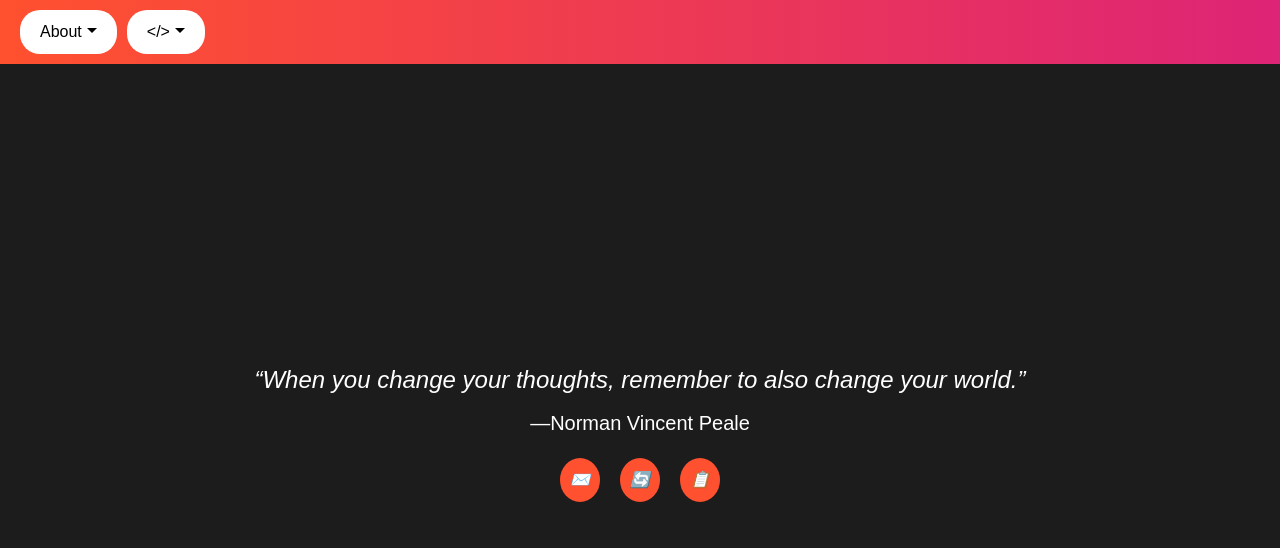
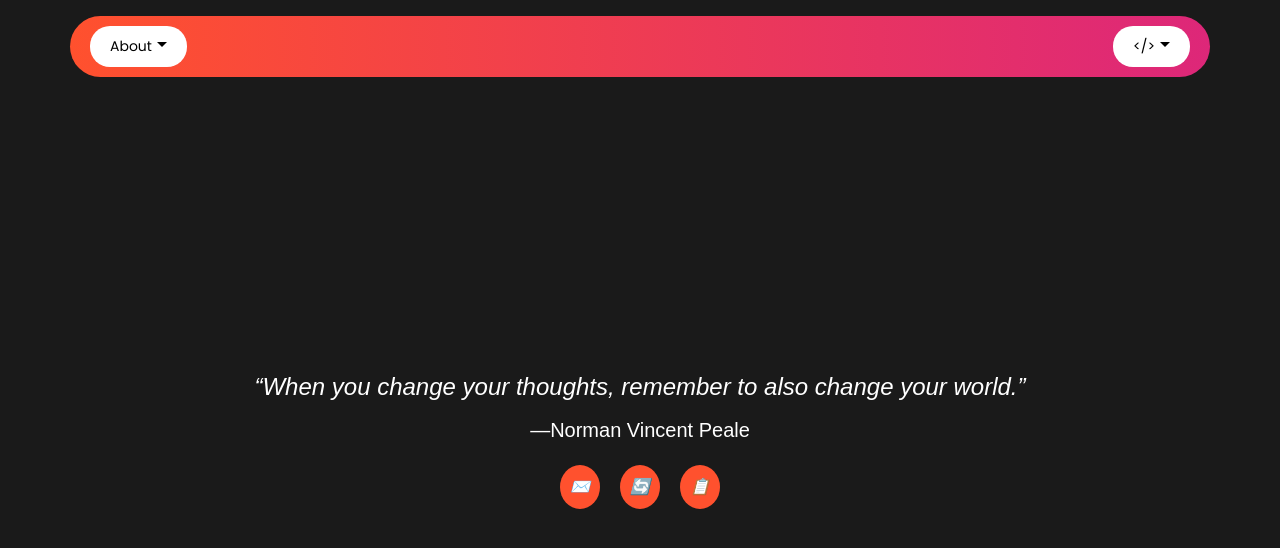
Before and after one commit to Sabeer-Junaid/quotify, a plain HTML site: page index.html in a window 1280 px wide. Drawn offline with nearby package versions, Linux system fonts and the light colour scheme.

Commit message:
add font, fix navbar alignment, red font size etc.

```diff
--- a/assets/styles.css
+++ b/assets/styles.css
@@ -1,32 +1,44 @@
 body {
   margin: 0;
   font-family: Arial, sans-serif;
-  background-color: #1c1c1c;
+  background-color: var(--greyishblack);
   color: white;
   display: flex;
   flex-direction: column;
   height: 100vh;
 }
 
+:root {
+  --greyishblack: hsl(0, 0%, 10%);
+  --lightorangemix: hsl(10, 100%, 59%);
+  --purpinkish: hsl(333, 73%, 51%);
+}
+
 .navbar {
   display: flex;
   justify-content: flex-start;
   align-items: center;
-  width: 100%;
+  width: 95%;
   padding: 10px 20px;
-  background: linear-gradient(to right, #ff512f, #dd2476);
+  background: linear-gradient(
+    to right,
+    var(--lightorangemix),
+    var(--purpinkish)
+  );
+  margin-top: 1rem;
+  border-radius: 2rem;
 }
 
 .menu {
   display: flex;
-  gap: 10px; /* Add some space between buttons */
 }
 
 .menu-item {
   background-color: white;
   border: none;
   color: black;
-  font-size: 16px;
+  font-size: 14px;
+  font-family: "Poppins", sans-serif;
   padding: 10px 20px;
   cursor: pointer;
   border-radius: 20px; /* Round corners */
@@ -83,14 +95,14 @@ body {
 }
 
 .icon {
-  background-color: #ff512f;
+  background-color: var(--lightorangemix);
   padding: 10px;
   border-radius: 50%;
   cursor: pointer;
 }
 
 .icon:hover {
-  background-color: #dd2476;
+  background-color: var(--purpinkish);
 }
 
 .send-icon::before {
--- a/index.html
+++ b/index.html
@@ -31,17 +31,22 @@
       rel="stylesheet"
       href="https://fonts.googleapis.com/css?family=Tangerine"
     />
+    <link rel="preconnect" href="https://fonts.googleapis.com" />
+    <link rel="preconnect" href="https://fonts.gstatic.com" crossorigin />
+    <link
+      href="https://fonts.googleapis.com/css2?family=Poppins:ital,wght@0,100;0,200;0,300;0,400;0,500;0,600;0,700;0,800;0,900;1,100;1,200;1,300;1,400;1,500;1,600;1,700;1,800;1,900&display=swap"
+      rel="stylesheet"
+    />
   </head>
 
   <body>
     <!--Navbar-->
-    <div class="navbar">
+    <div class="navbar container">
       <div class="menu">
-        <button class="menu-item">About</button>
-        <button class="menu-item">&lt;/&gt;</button>
+        <button id="about-btn" class="menu-item">About</button>
       </div>
-      <div class="menu-icon">
-        <i class="code-icon"> </i>
+      <div class="menu ml-auto">
+        <button id="viewgithub-btn" class="menu-item">&lt;/&gt;</button>
       </div>
     </div>
 
```
